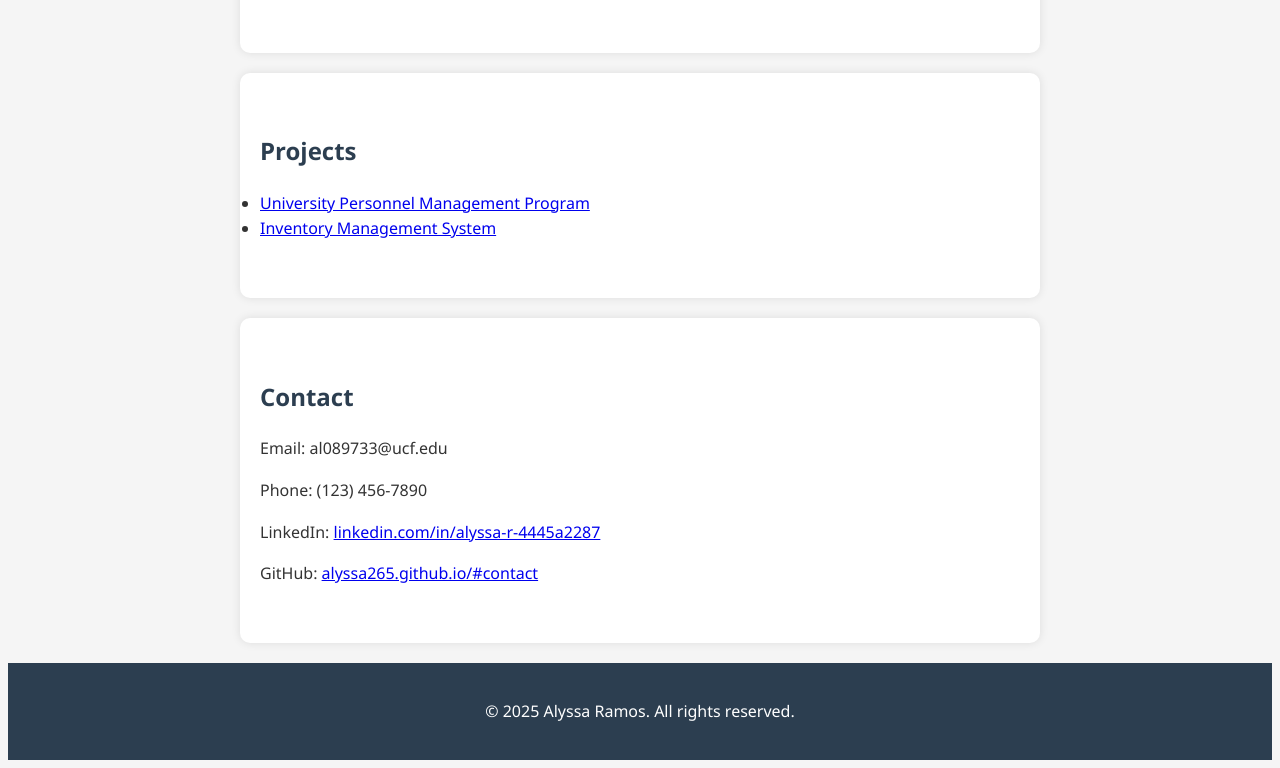
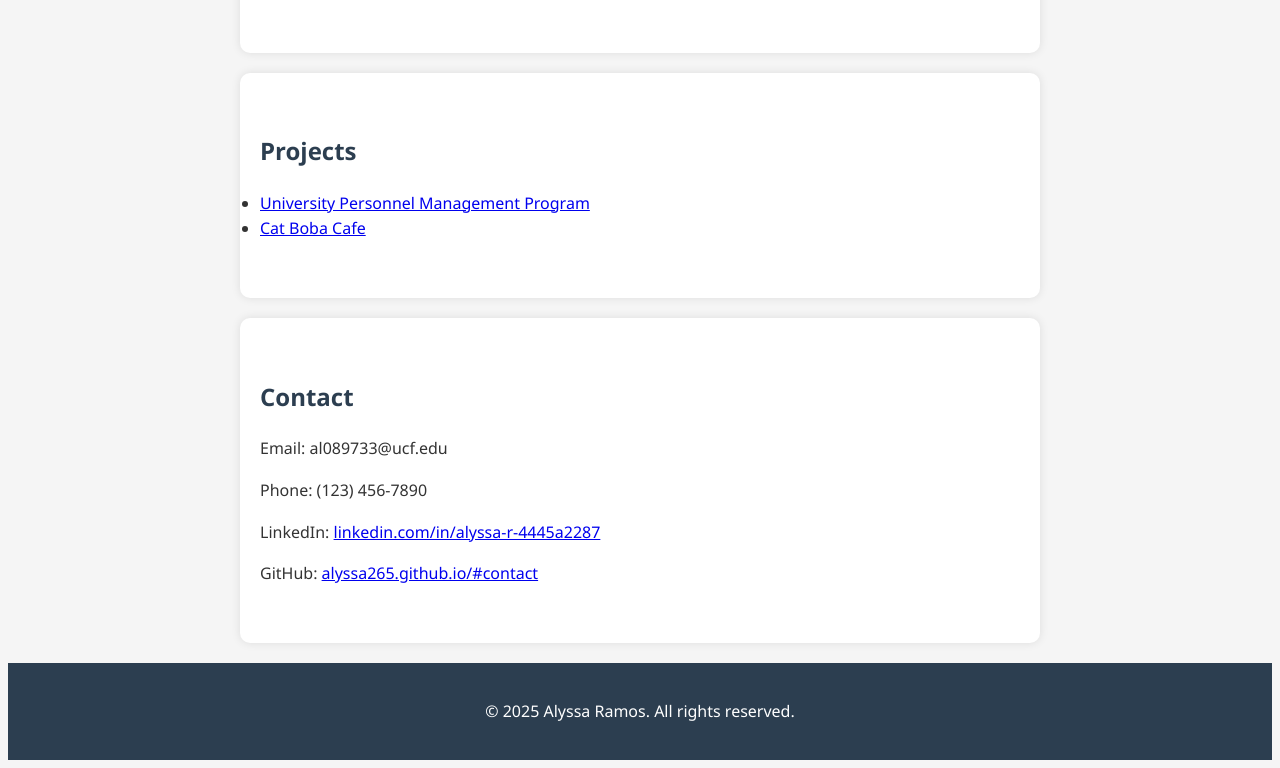
Before and after one commit to Alyssa265/Alyssa265.github.io, a plain HTML site: page index.html in a window 1280 px wide. Shown: the part 1947-2715 px from the top of the page. Drawn offline with Linux system fonts and the light colour scheme.

Commit message:
Update index.html

```diff
--- a/index.html
+++ b/index.html
@@ -82,7 +82,7 @@
     <h2>Projects</h2>
     <ul>
         <li><a href="images/project1.html">University Personnel Management Program</a></li>
-        <li><a href="images/project2.html">Inventory Management System</a></li>
+        <li><a href="images/project2.html">Cat Boba Cafe </a></li>
     </ul>
     </section>
 
```
